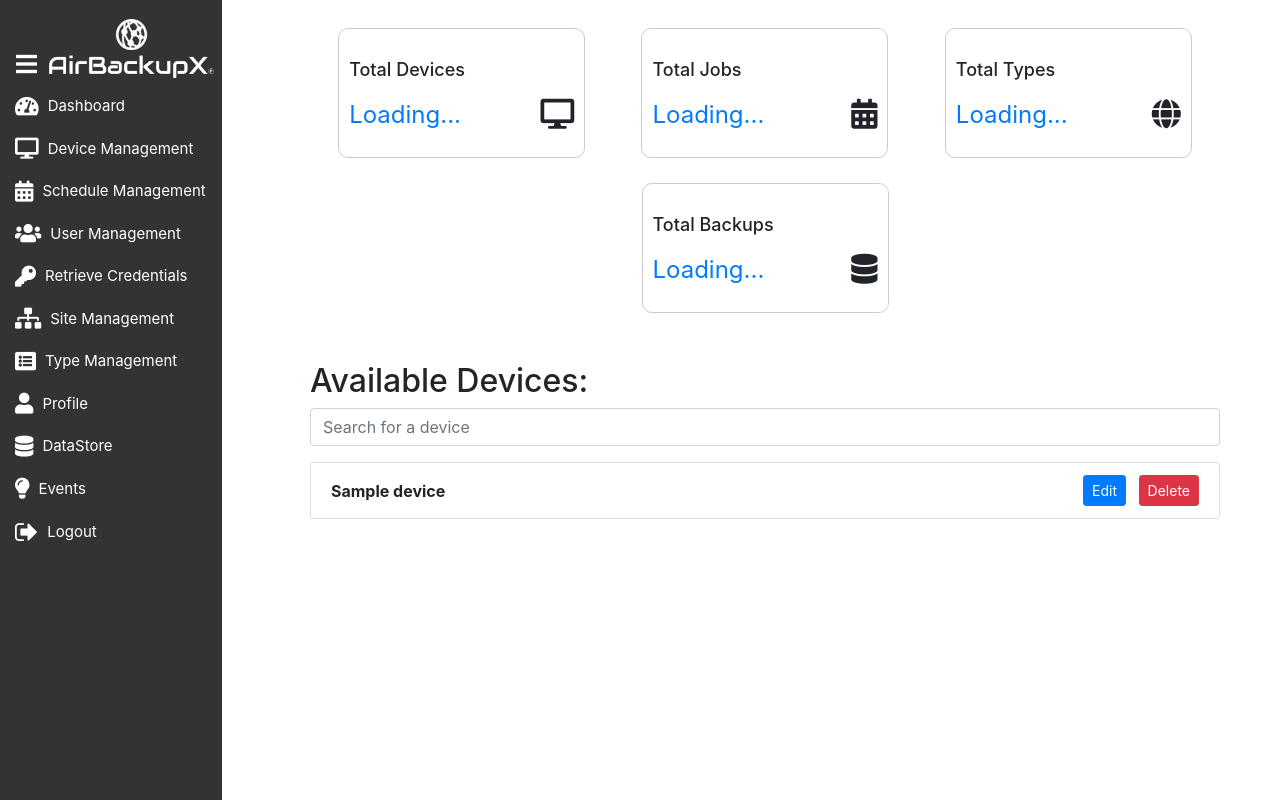
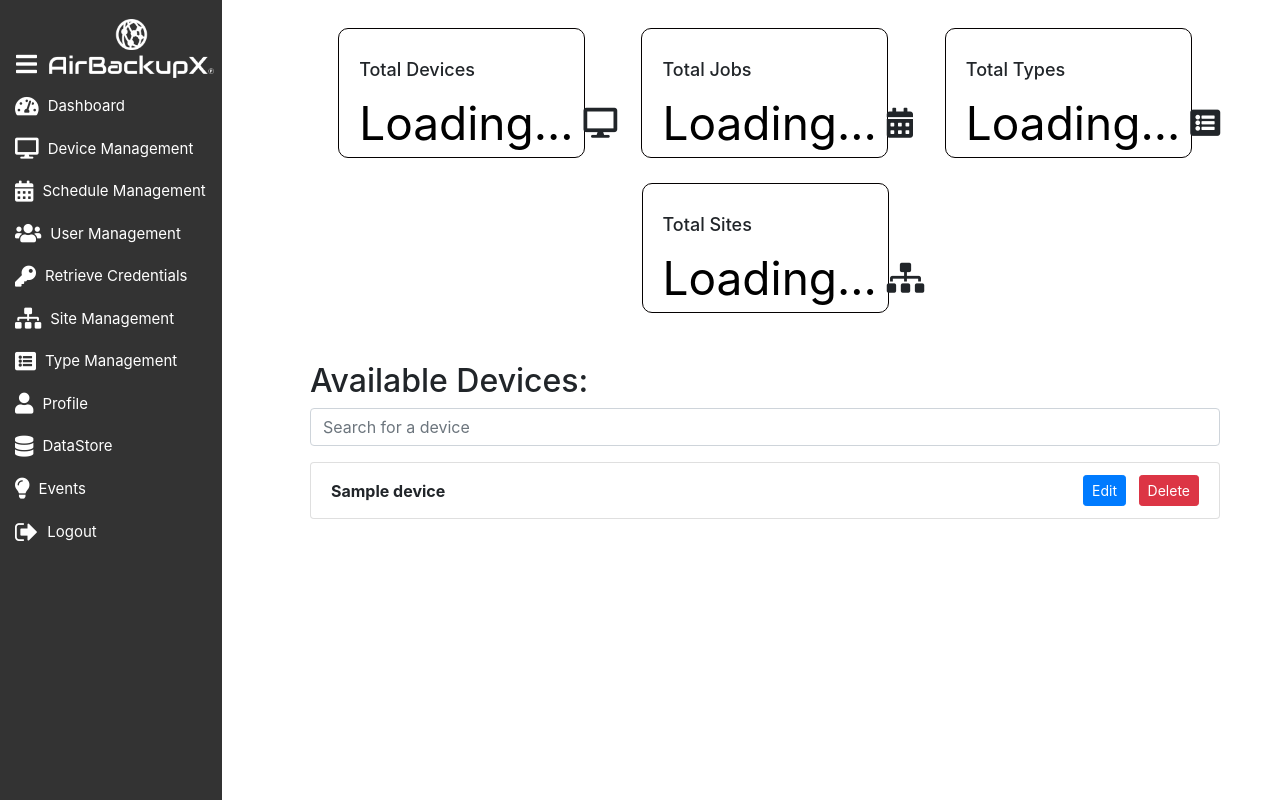
Before and after one commit to ramzcode/AirBackupX, a Flask app: template templates/dashboard.html in a window 1280 px wide. Run offline with Flask 3, Linux system fonts and the light colour scheme; the template is opened without the code that fills it: most values are stand-ins (such as "Sample title", 1, 10 or a date in 2020); some libraries are stand-ins or nearby versions.

Commit message:
WidgetConfigs

```diff
--- a/templates/dashboard.html
+++ b/templates/dashboard.html
@@ -160,14 +160,14 @@
         .widget {
             width: 247px;
             height: 130px;
-            border: 1px solid #ccc;
+            border: 1px solid #050101;
             border-radius: 10px;
             padding: 10px;
             cursor: pointer;
             transition: all 0.3s;
             display: flex;
             flex-direction: column;
-            justify-content: space-between;
+            justify-content: space-around;
             margin-bottom: 25px;
         }
 
@@ -185,19 +185,22 @@
         /* CSS for widget name */
         .widget-name h3 {
             margin-top: 20px;
+            margin-left: 10px;
             font-size: 18px;
         }
 
         /* CSS for widget number */
         .widget-number p {
             margin-bottom: 10px;
-            font-size: 24px;
-            color: #007bff; /* Example color */
+            margin-left: 10px;
+            font-size: 46px;
+            color: #000000; /* Example color */
         }
 
         /* CSS for widget icon */
         .widget-icon {
             margin-bottom: 10px;
+            margin-right: 10px;
             font-size: 30px;
             text-align: right;
             margin-left: 10px;
@@ -296,7 +299,7 @@
         <!-- Widget Container -->
         <div class="widget-container">
             <!-- Widget for Total Devices -->
-            <div class="widget" onclick="window.location.href='/total-devices-page'">
+            <div class="widget" onclick="showDevices()">
                 <!-- Widget Name (Top Left) -->
                 <div class="widget-name">
                     <h3>Total Devices</h3>
@@ -306,7 +309,7 @@
                 <div class="widget-details">
                     <!-- Number Obtained by Querying Flask Route (Second Row Left) -->
                     <div class="widget-number">
-                        <p id="total-devices-number">Loading...</p>
+                        <p id="total-device">Loading...</p>
                     </div>
 
                     <!-- Icon (Second Row Right) -->
@@ -317,7 +320,7 @@
             </div>
 
             <!-- Widget for Total Jobs -->
-            <div class="widget" onclick="window.location.href='/total-devices-page'">
+            <div class="widget" onclick="window.location.href='{{ url_for('schedule_cron_job') }}'">
                 <!-- Widget Name (Top Left) -->
                 <div class="widget-name">
                     <h3>Total Jobs</h3>
@@ -327,7 +330,7 @@
                 <div class="widget-details">
                     <!-- Number Obtained by Querying Flask Route (Second Row Left) -->
                     <div class="widget-number">
-                        <p id="total-Jobs">Loading...</p>
+                        <p id="total-jobs">Loading...</p>
                     </div>
 
                     <!-- Icon (Second Row Right) -->
@@ -353,28 +356,28 @@
 
                     <!-- Icon (Second Row Right) -->
                     <div class="widget-icon">
-                        <i class="fas fa-globe"></i>
+                        <i class="fas fa-list-alt"></i>
                     </div>
                 </div>
             </div>
 
-            <!-- Widget for Total Backups -->
-            <div class="widget" onclick="window.location.href='/total-devices-page'">
+            <!-- Widget for Total Sites -->
+            <div class="widget" onclick="showGroupManagement()">
                 <!-- Widget Name (Top Left) -->
                 <div class="widget-name">
-                    <h3>Total Backups</h3>
+                    <h3>Total Sites</h3>
                 </div>
 
                 <!-- Widget Number and Icon (Second Row) -->
                 <div class="widget-details">
                     <!-- Number Obtained by Querying Flask Route (Second Row Left) -->
                     <div class="widget-number">
-                        <p id="total-backup">Loading...</p>
+                        <p id="total-sites">Loading...</p>
                     </div>
 
                     <!-- Icon (Second Row Right) -->
                     <div class="widget-icon">
-                        <i class="fas fa-database"></i>
+                        <i class="fas fa-sitemap"></i>
                     </div>
                 </div>
             </div>
@@ -683,9 +686,48 @@
             });
         }
 
+        function updateTotalDevice() {
+            console.log('Updating backup records...');
+            fetch('/widgets_device')
+            .then(response => response.json())
+            .then(data => {
+                document.getElementById('total-device').innerText = data.count;
+            })
+            .catch(error => {
+                console.error('Error:', error);
+            });
+        }
+
+        function updateTotalSites() {
+            console.log('Updating backup records...');
+            fetch('/widgets_site')
+            .then(response => response.json())
+            .then(data => {
+                document.getElementById('total-sites').innerText = data.count;
+            })
+            .catch(error => {
+                console.error('Error:', error);
+            });
+        }
+
+        function updateTotalJobs() {
+            console.log('Updating backup records...');
+            fetch('/widgets_jobs')
+            .then(response => response.json())
+            .then(data => {
+                document.getElementById('total-jobs').innerText = data.count;
+            })
+            .catch(error => {
+                console.error('Error:', error);
+            });
+        }
+
         // Call the functions to update widget numbers when the page loads
         window.addEventListener('DOMContentLoaded', () => {
             updateTotalTypes();
+            updateTotalDevice();
+            updateTotalSites();
+            updateTotalJobs();
             // Call similar functions for other widgets here
         });
     </script>
```
Also changed, not shown: routes/widgets.py (+55 -0 lines), webappLatest.py (+4 -4 lines).
